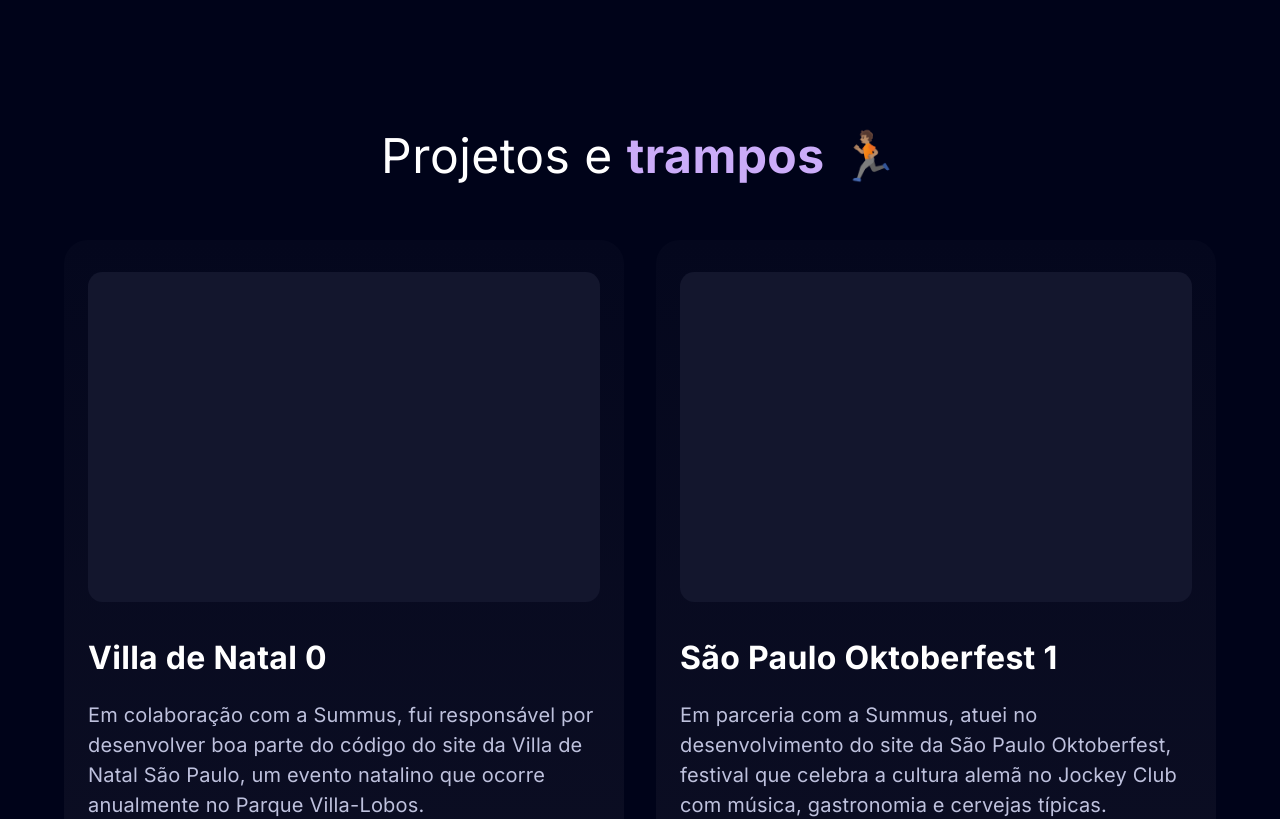
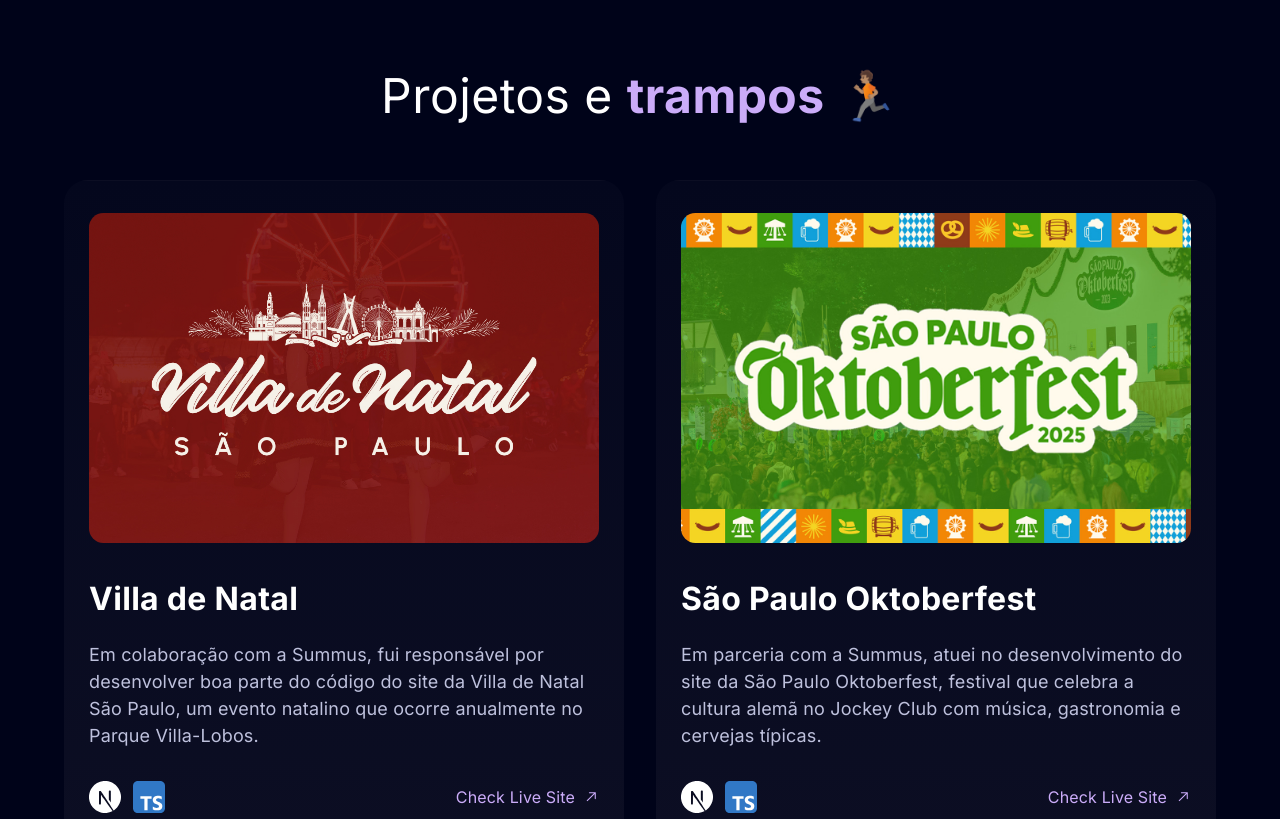
Before and after one commit to thomasdevsp/portfolio, a Next.js app: page / in a window 1280 px wide. Shown: the part 780-1599 px from the top of the page. Built offline with nearby package versions, Linux system fonts and the light colour scheme.

Commit message:
style: changing height and adding padding in projects section

```diff
--- a/src/components/pages/home/hero/index.tsx
+++ b/src/components/pages/home/hero/index.tsx
@@ -7,7 +7,7 @@
   return (
     <Stack
       sx={{
-        minHeight: "900px",
+        minHeight: "760px",
         padding: "2rem",
 
         flexDirection: isMobile ? "column" : "row",
--- a/src/components/pages/home/projects/index.tsx
+++ b/src/components/pages/home/projects/index.tsx
@@ -10,6 +10,7 @@
     <Stack
       sx={{
         width: "100%",
+        padding: isMobile ? "3rem 0" : "5rem 0",
 
         alignItems: "center",
         gap: "3rem",
@@ -19,6 +20,7 @@
         sx={{
           color: "#fff",
           fontSize: isMobile ? "2rem" : "3rem",
+          textAlign: "center",
           "b": {
             color: "#CBACF9",
           },
@@ -37,7 +39,7 @@
           alignItems: "center",
           justifyContent: "center",
           flexWrap: "wrap",
-          gap: "2rem",
+          gap: isMobile ? "1rem" : "2rem",
 
         }}
       >
@@ -50,9 +52,18 @@
               width: "100%",
 
               gap: "2rem",
+              justifyContent: "space-between",
 
               background: "linear-gradient(#04071D, #0C0E23)",
+              border: "1px solid transparent",
               borderRadius: "1.5rem",
+              cursor: "pointer",
+              transition: "all 0.3s ease",
+              ":hover": {
+                transition: "all 0.5s ease",
+                scale: 1.01,
+                boxShadow: " 0 0 8px 1px rgba(255, 255, 255, 0.4);",
+              }
             }}
           >
             <Stack
@@ -60,7 +71,9 @@
                 width: "100%",
                 minHeight: isMobile ? "220px" : "330px",
 
-                background: "#13162D",
+                background: project.image ? `url(${project.image})` : "#13162D",
+                backgroundSize: "cover",
+                backgroundPosition: "center",
                 borderRadius: "0.9rem",
               }}
             />
@@ -77,13 +90,13 @@
                   fontWeight: "bold",
                 }}
               >
-                {project.title} {index}
+                {project.title}
               </Typography>
 
               <Typography
                 sx={{
                   color: "#BEC1DD",
-                  fontSize: isMobile ? "1rem" : "1.25rem",
+                  fontSize: isMobile ? "0.9rem" : "1.125rem",
                 }}
               >
                 {project.description}
@@ -121,6 +134,8 @@
 
               <Typography
                 component={"a"}
+                href={project.liveLink}
+                target="_blank"
                 sx={{
                   margin: isMobile ? "0 auto" : "",
 
@@ -130,6 +145,7 @@
 
                   color: "#CBACF9",
                   cursor: "pointer",
+                  textDecoration: "none",
                   transition: "all 0.2s ease",
 
                   ":hover": {
```
